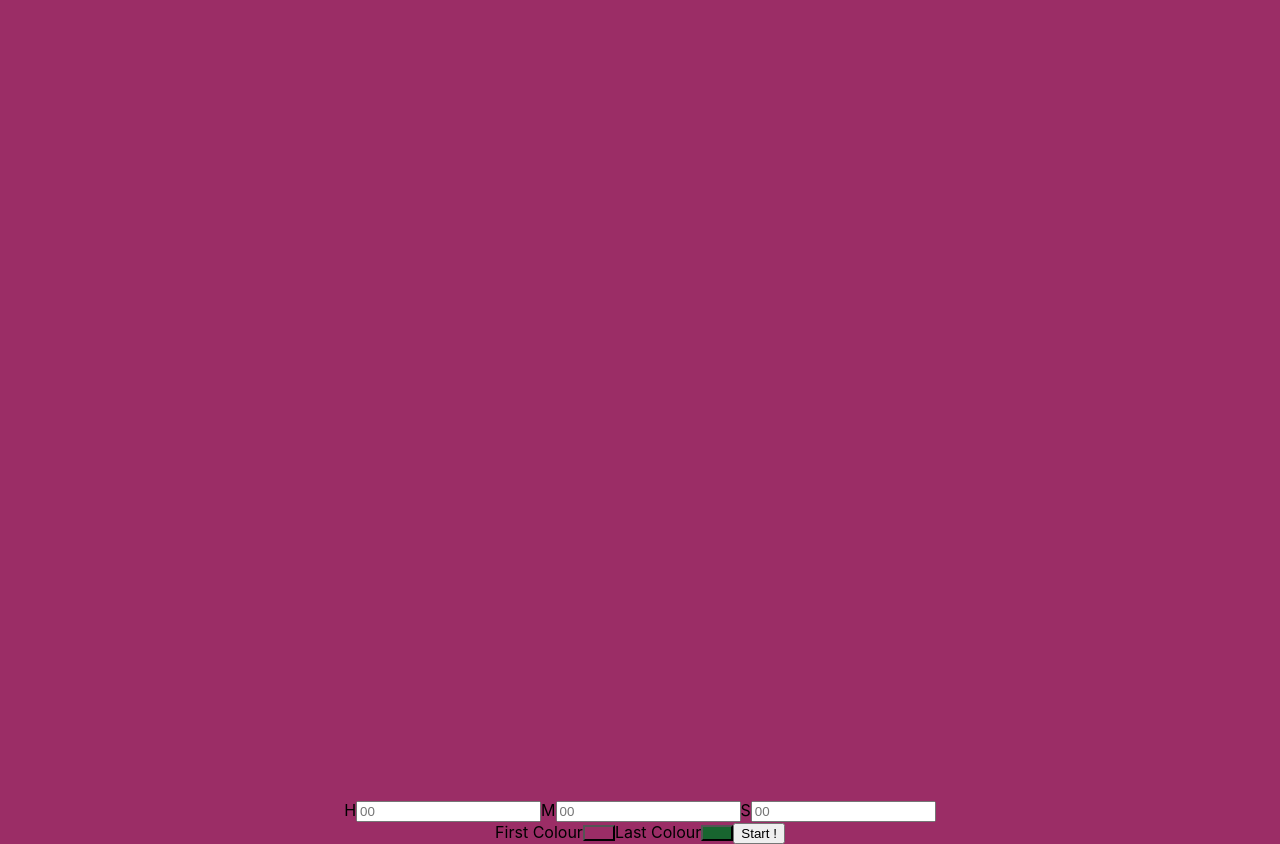
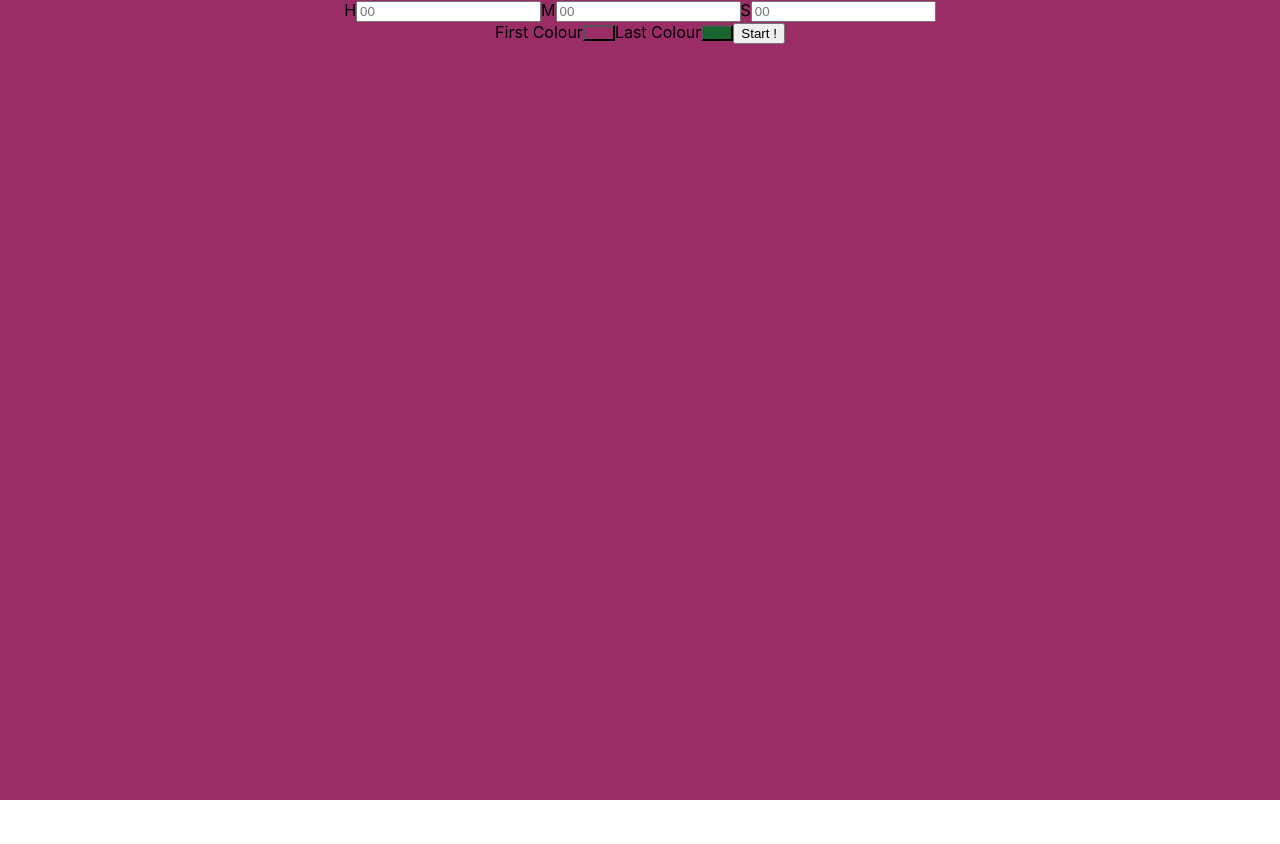
Before and after one commit to aneno-m-e/color-timer, a React (Create React App) app: page / in a window 1280 px wide. After the commit the page ends 800 px from the top, so only its background shows below. Built offline with nearby package versions, Linux system fonts and the light colour scheme.

Commit message:
Clean up CSS

```diff
--- a/src/App.css
+++ b/src/App.css
@@ -1,21 +1,12 @@
 .App {
   text-align: center;
+  min-height: 100vh;
 }
 
 .App-header {
   background-size: 600%;
   background-position: 0%;
   min-height: 100vh;
-  display: flex;
-  flex-direction: column;
-  align-items: center;
-  justify-content: center;
-  font-size: calc(10px + 2vmin);
-  color: white;
-}
-
-.App-link {
-  color: #61dafb;
 }
 
 button {
--- a/src/App.tsx
+++ b/src/App.tsx
@@ -71,10 +71,6 @@ function App() {
       className="App"
       style={{ backgroundColor: formatToRGBString(currentColour) }}
     >
-      <header
-        id="timer"
-        className={`App-header${isActive ? " App-header--active" : ""}`}
-      ></header>
       {!isActive && (
         <Form
           start={start}
```
